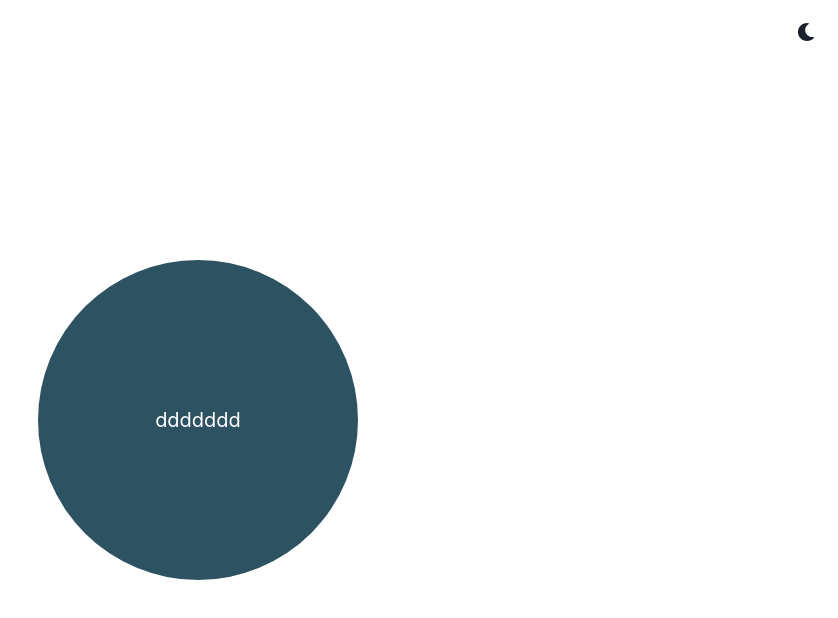
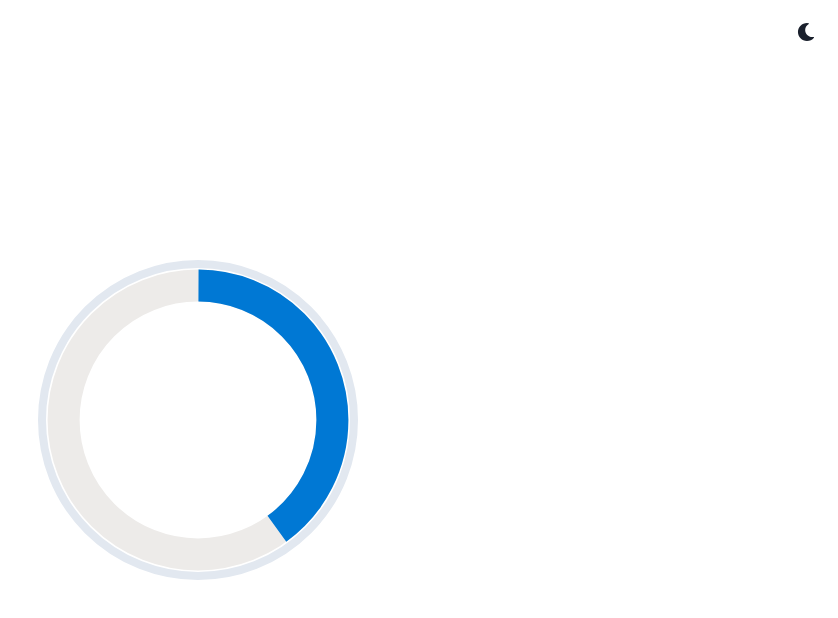
Before and after one commit to Sebastians349/202020, a React (Create React App) app: page / in a window 1280 px wide. Shown: the top 618 px of the page, without its empty margins (442-1280 px from the left). Built offline with nearby package versions, Linux system fonts and the light colour scheme.

Commit message:
- css => circular progress

```diff
--- a/src/components/Reloj.js
+++ b/src/components/Reloj.js
@@ -1,11 +1,16 @@
 import React from 'react';
-import { Box, Circle } from '@chakra-ui/react';
-
+import { Box, Circle, CircularProgress } from '@chakra-ui/react';
 const Reloj = () => {
   return (
     <Box>
-      <Circle size="20rem" bg="brand.900" border="" color="white">
-        ddddddd
+      <Circle
+        size="20rem"
+        bg="transparent"
+        borderWidth=".5rem"
+        borderColor="black.500"
+        color="black.500"
+      >
+        <CircularProgress value={40} size="xs" />
       </Circle>
     </Box>
   );
```
Also changed, not shown: src/components/BotonReloj.js (added).
